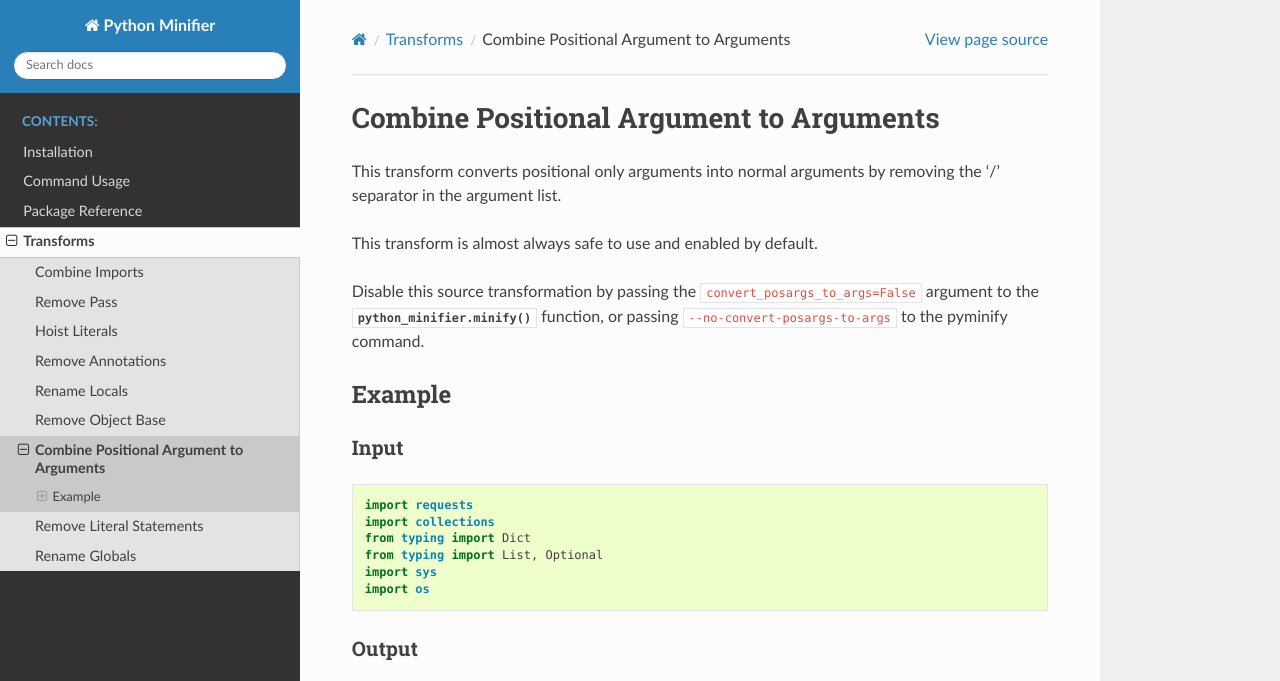
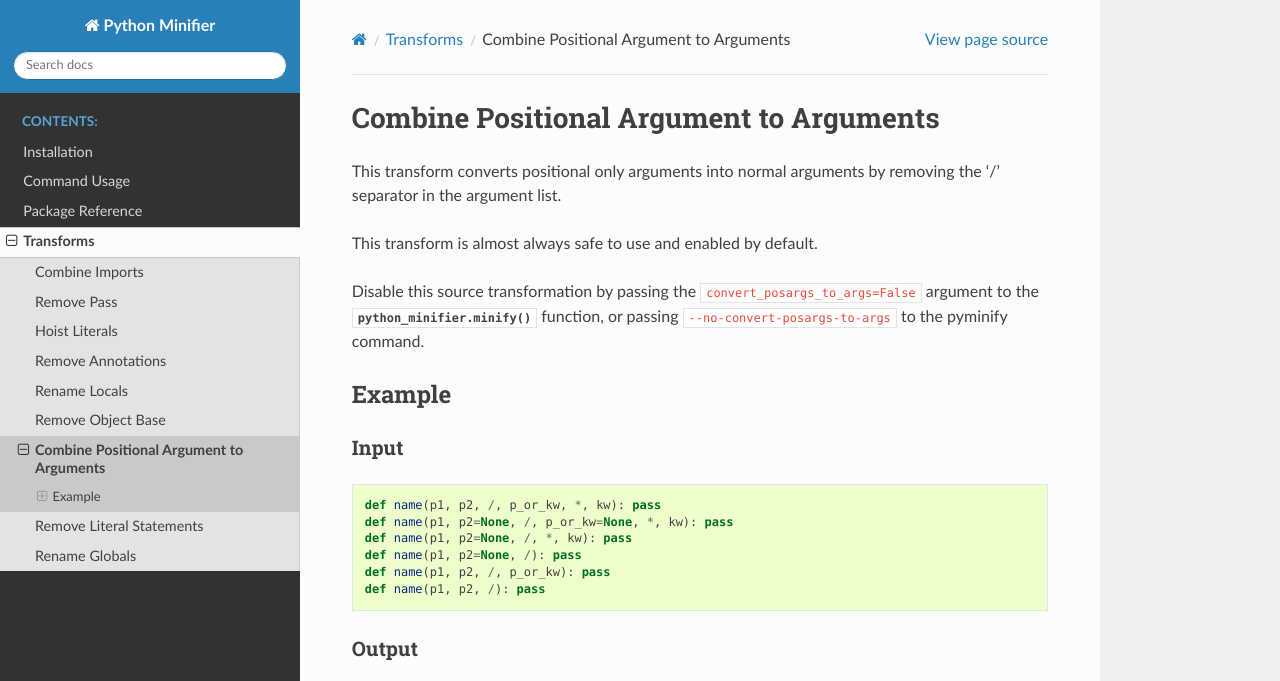
Before and after one commit to dflook/python-minifier, a Sphinx documentation site: the page built from docs/source/transforms/convert_posargs_to_args.rst, in a window 1280 px wide and 974 px high, cut to the strip 0-681 px from the top of the window. Built offline with Sphinx 7.4.7 and the Read the Docs theme 2.0.0, drawn with Linux system fonts in a browser that asks for light colours; the version number could not be read and is left out; part of the change alters nothing that is shown.

```diff
--- a/docs/source/conf.py
+++ b/docs/source/conf.py
@@ -43,7 +43,8 @@ def create_example(option):
         'remove_pass': False,
         'rename_globals': False,
         'rename_locals': False,
-        'remove_object_base': False
+        'remove_object_base': False,
+        'convert_posargs_to_args': False
     }
 
     options[option] = True
--- a/docs/source/transforms/convert_posargs_to_args.rst
+++ b/docs/source/transforms/convert_posargs_to_args.rst
@@ -15,10 +15,10 @@ Example
 Input
 ~~~~~
 
-.. literalinclude:: combine_imports.py
+.. literalinclude:: convert_posargs_to_args.py
 
 Output
 ~~~~~~
 
-.. literalinclude:: combine_imports.min.py
+.. literalinclude:: combine_posargs_to_args.min.py
     :language: python
```
